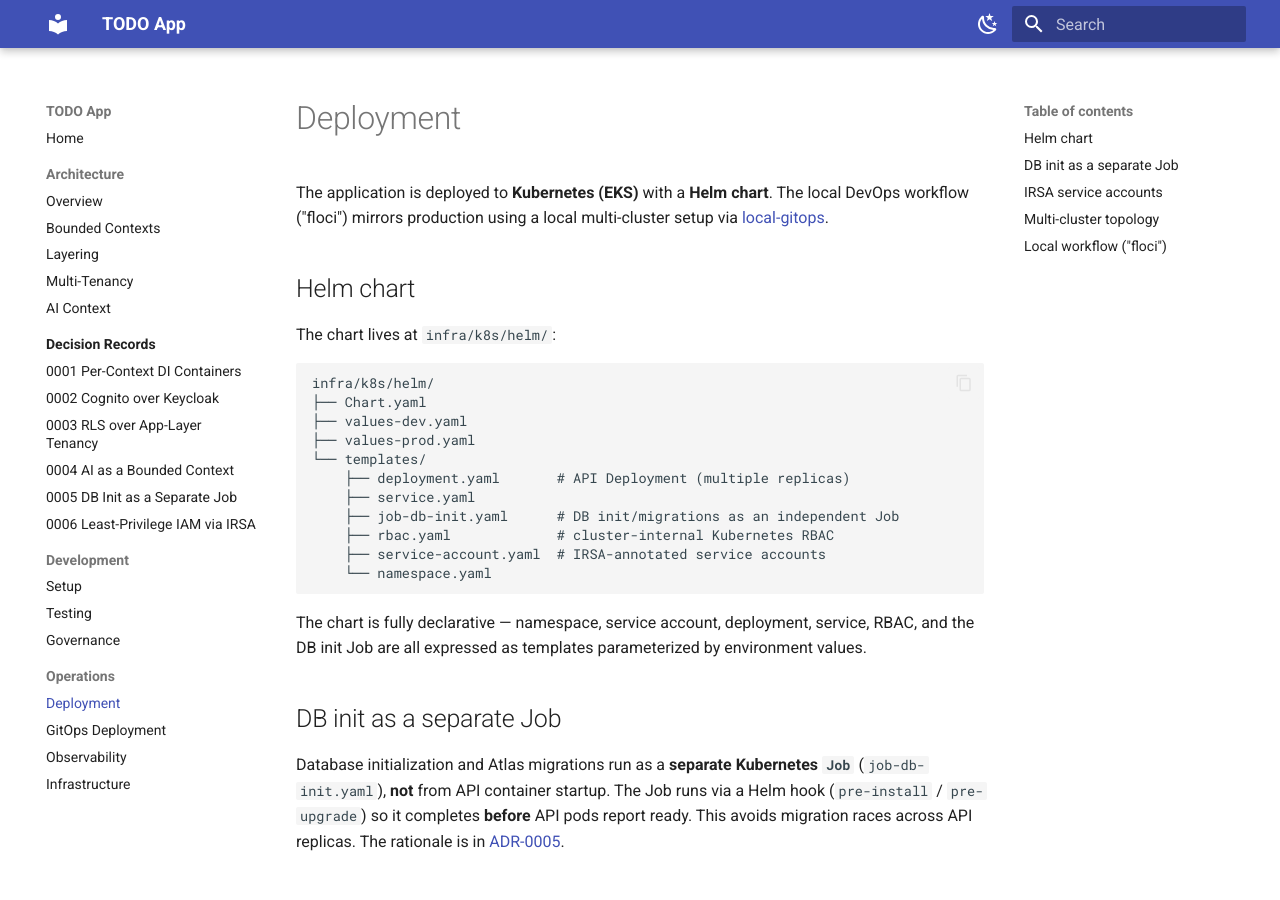
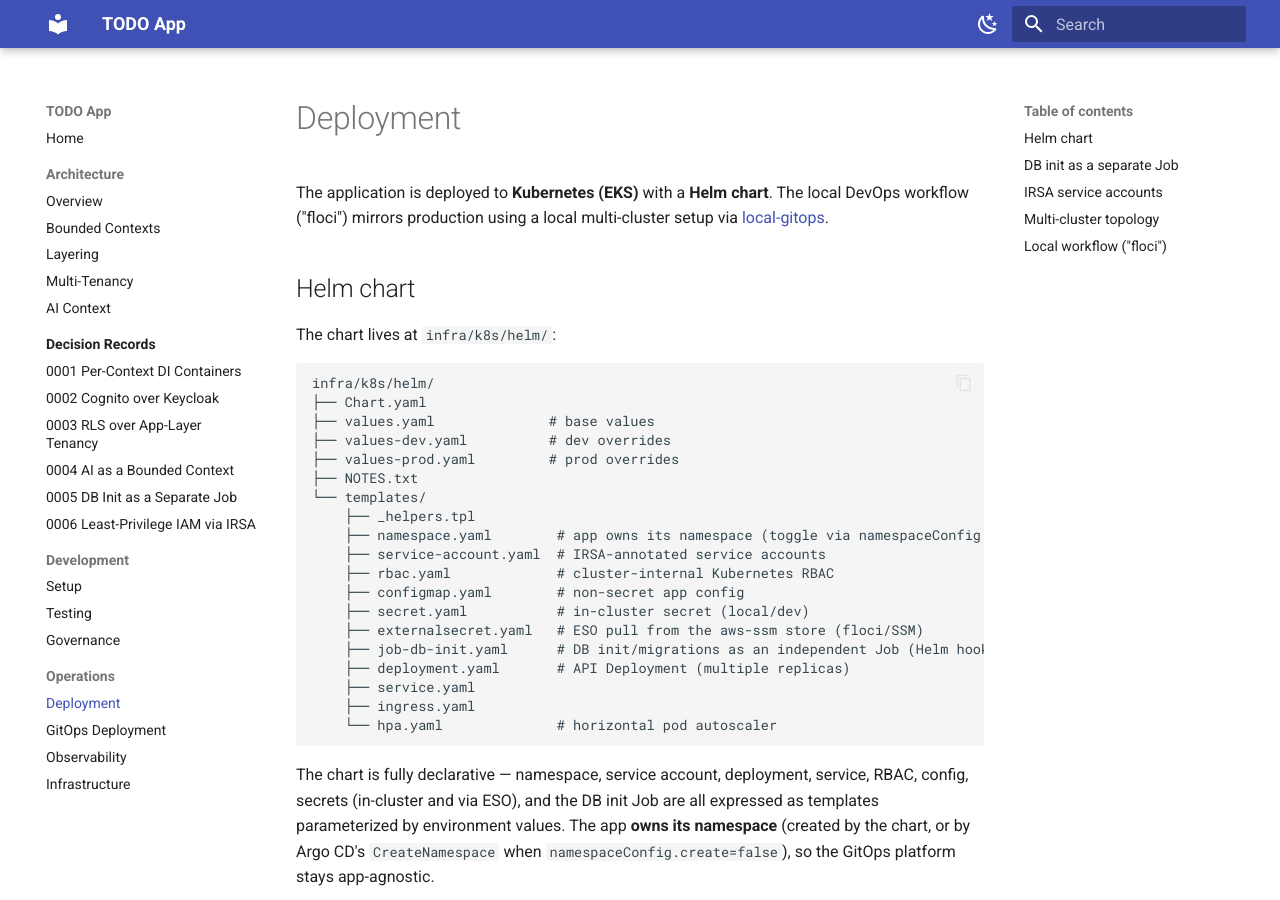
Before and after one commit to cjgalvisc96/modular-monolithic-app, an MkDocs documentation site: the page built from docs/operations/deployment.md, in a window 1280 px wide and 900 px high. Built offline with MkDocs 1.6.1 and Material for MkDocs 9.7.7, drawn with Linux system fonts in a browser that asks for light colours.

Commit message:
feature: update docs

````diff
--- a/docs/operations/deployment.md
+++ b/docs/operations/deployment.md
@@ -11,19 +11,29 @@ The chart lives at `infra/k8s/helm/`:
 ```
 infra/k8s/helm/
 ├── Chart.yaml
-├── values-dev.yaml
-├── values-prod.yaml
+├── values.yaml              # base values
+├── values-dev.yaml          # dev overrides
+├── values-prod.yaml         # prod overrides
+├── NOTES.txt
 └── templates/
+    ├── _helpers.tpl
+    ├── namespace.yaml        # app owns its namespace (toggle via namespaceConfig.create)
+    ├── service-account.yaml  # IRSA-annotated service accounts
+    ├── rbac.yaml             # cluster-internal Kubernetes RBAC
+    ├── configmap.yaml        # non-secret app config
+    ├── secret.yaml           # in-cluster secret (local/dev)
+    ├── externalsecret.yaml   # ESO pull from the aws-ssm store (floci/SSM)
+    ├── job-db-init.yaml      # DB init/migrations as an independent Job (Helm hook)
     ├── deployment.yaml       # API Deployment (multiple replicas)
     ├── service.yaml
-    ├── job-db-init.yaml      # DB init/migrations as an independent Job
-    ├── rbac.yaml             # cluster-internal Kubernetes RBAC
-    ├── service-account.yaml  # IRSA-annotated service accounts
-    └── namespace.yaml
+    ├── ingress.yaml
+    └── hpa.yaml              # horizontal pod autoscaler
 ```
 
-The chart is fully declarative — namespace, service account, deployment, service, RBAC, and the DB
-init Job are all expressed as templates parameterized by environment values.
+The chart is fully declarative — namespace, service account, deployment, service, RBAC, config,
+secrets (in-cluster and via ESO), and the DB init Job are all expressed as templates parameterized
+by environment values. The app **owns its namespace** (created by the chart, or by Argo CD's
+`CreateNamespace` when `namespaceConfig.create=false`), so the GitOps platform stays app-agnostic.
 
 ## DB init as a separate Job
 
````
Also changed, not shown: docs/adr/0004-ai-as-bounded-context.md (+1 -1 lines), docs/adr/index.md (+2 -1 lines), docs/architecture/overview.md (+3 -3 lines), docs/index.md (+2 -2 lines).
